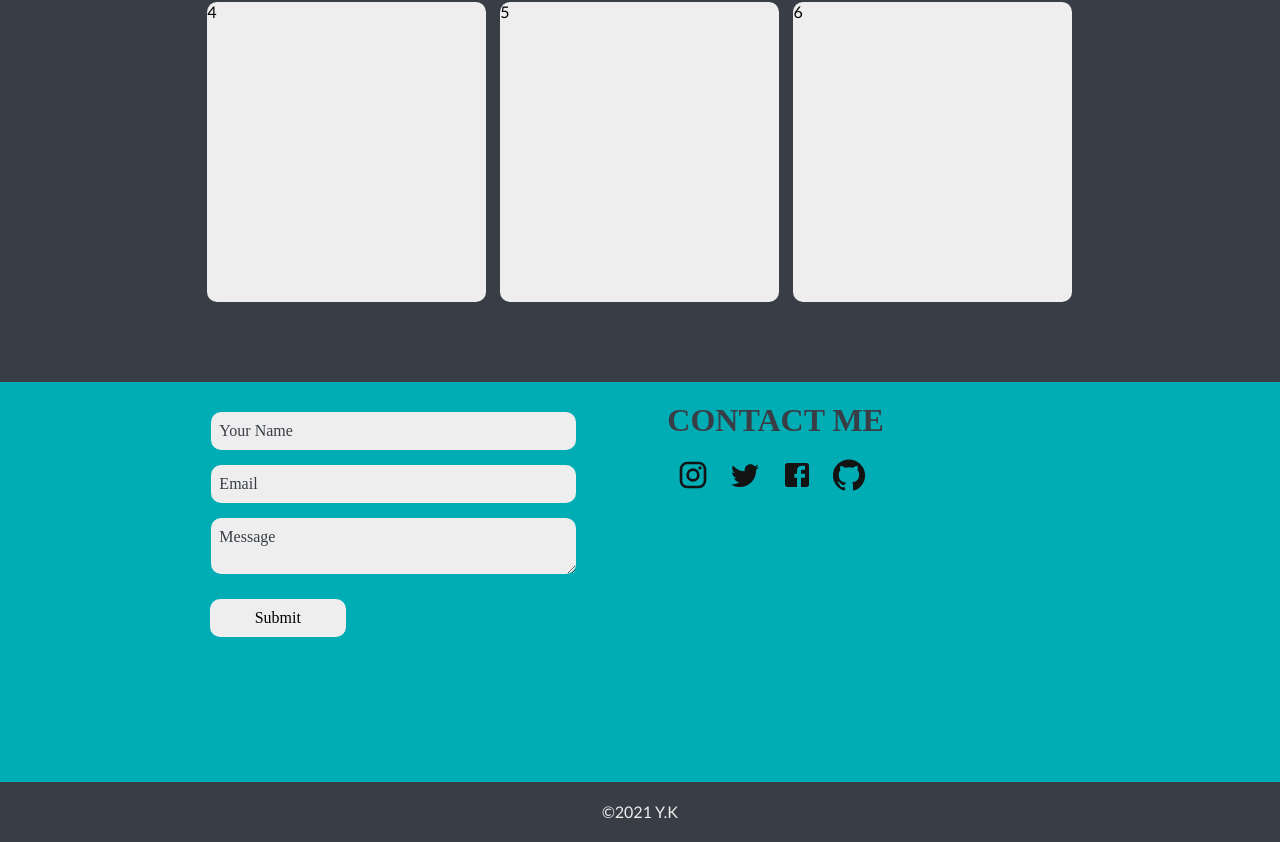
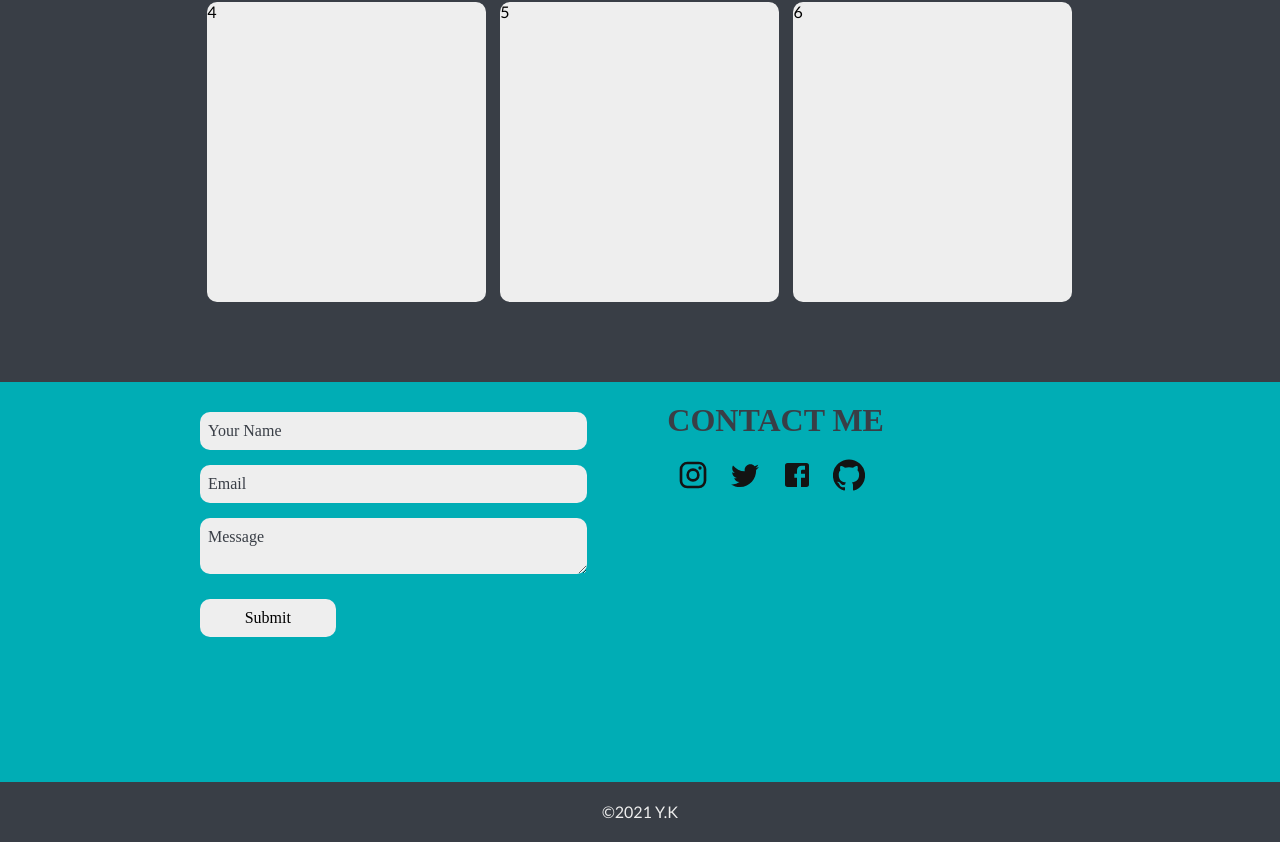
Before and after one commit to yoseei/P.o.Y.K, a React (Create React App) app: page / in a window 1280 px wide. Shown: the part 1267-2109 px from the top of the page. Built offline with nearby package versions, Linux system fonts and the light colour scheme.

Commit message:
inputとsubmitの位置揃え

```diff
--- a/src/organisms/contact/molecules/contact.module.scss
+++ b/src/organisms/contact/molecules/contact.module.scss
@@ -11,12 +11,13 @@
     .input {
       font-family: "Ludica Sans Unicode";
       outline: none;
-      width: 90%;
+      box-sizing: border-box;
+      width: 100%;
       border: none;
       padding: 10px 8px;
       background: #eee;
       border-radius: 10px;
-      margin: 10px auto 15px;
+      margin: 10px 0 15px;
       font-size: 1rem;
       display: block;
       &::placeholder {
@@ -26,12 +27,13 @@
     .textarea {
       font-family: "Ludica Sans Unicode";
       outline: none;
-      width: 90%;
+      box-sizing: border-box;
+      width: 100%;
       border: none;
       background: #eee;
       border-radius: 10px;
       padding: 10px 8px;
-      margin: 10px auto 15px;
+      margin: 10px 0 15px;
       font-size: 1rem;
       display: block;
       &::placeholder {
@@ -48,7 +50,7 @@
       font-size: 1rem;
       transition: 0.3s;
       border-radius: 10px;
-      margin: 10px 0 50px 10px;
+      margin: 10px 0 50px;
       cursor: pointer;
       &:hover {
         background-color: #aad8d3;
```
